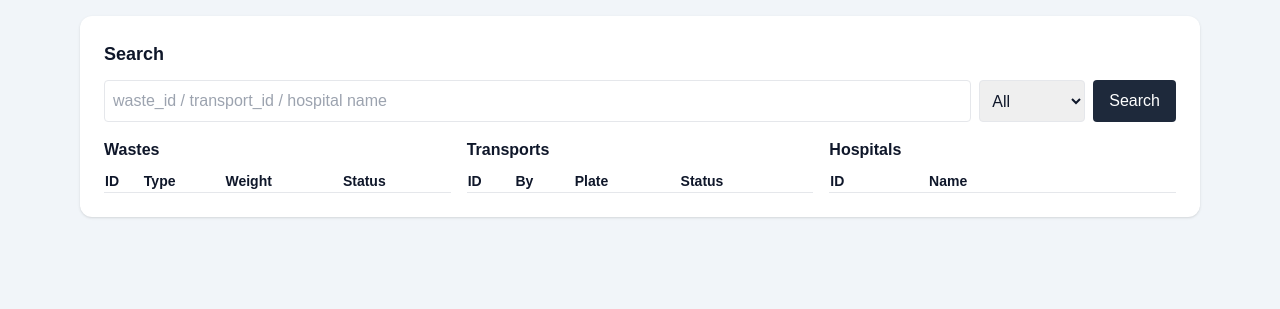
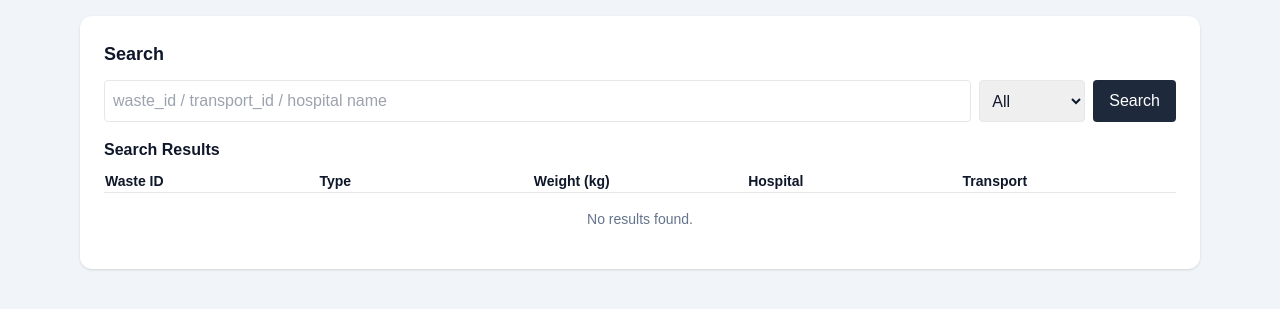
Before and after one commit to baconkak/HackathonProject_Medicalwaste, a Flask app: page /search in a window 1280 px wide. Shown: the part 48-357 px from the top of the page. Run offline with Flask 3, Linux system fonts and the light colour scheme; the visitor is signed in with stand-in values (Sample User, id 1); lists and menus that the app fills with data are empty; some libraries are stand-ins or nearby versions.

Commit message:
search upgrade

```diff
--- a/status_flow.py
+++ b/status_flow.py
@@ -33,7 +33,6 @@ def latest_status(ref_type, ref_id):
          .order_by(StatusEvent.at.desc()).first())
     return e.status if e else None
 
-
 def advance_waste(waste_id, user_id, allow_skip=False, to_status=None):
     cur = latest_status('waste', waste_id)
     target = to_status if (allow_skip and to_status) else _next(WASTE_FLOW, cur)
@@ -65,11 +64,12 @@ def advance_transport(transport_id, user_id, allow_skip=False, to_status=None):
     db.session.add(ev)
     db.session.flush()
     # If batch: when transport starts moving to In Transit etc., cascade to all wastes in that transport
-    if target in ("On Truck","In Transit","Arrived Disposal Site","In Disposal","Completed"):
+    if target in TRANSPORT_FLOW:
         for wot in WasteOnTransport.query.filter_by(transport_id=transport_id).all():
             # Advance waste correspondingly (best-effort, ignore errors if already ahead)
             try:
-                advance_waste(wot.waste_id, user_id)
+                if target in WASTE_FLOW:
+                    advance_waste(wot.waste_id, user_id, allow_skip=True, to_status=target)
             except Exception:
                 pass
     return target
--- a/templates/search.html
+++ b/templates/search.html
@@ -13,53 +13,127 @@
     <button class="bg-slate-800 text-white px-4 py-2 rounded">Search</button>
   </form>
 
-  <div class="grid md:grid-cols-3 gap-4">
-    <div>
-      <h3 class="font-semibold">Wastes</h3>
-      <table class="w-full text-sm mt-2">
-        <thead><tr class="text-left border-b"><th>ID</th><th>Type</th><th>Weight</th><th>Status</th></tr></thead>
+  <h3 class="font-semibold">Search Results</h3>
+
+  <!-- Desktop Table -->
+  <div class="hidden md:block">
+    <table class="w-full text-sm mt-2 table-fixed">
+      <thead>
+        <tr class="text-left border-b">
+          <th class="w-1/5">Waste ID</th>
+          <th class="w-1/5">Type</th>
+          <th class="w-1/5">Weight (kg)</th>
+          <th class="w-1/5">Hospital</th>
+          <th class="w-1/5">Transport</th>
+        </tr>
+      </thead>
       <tbody>
-          {% for w in results.wastes %}
+        {% for r in results %}
           <tr class="border-b hover:bg-slate-50">
-              <td><a class="text-teal-700 underline" href="/waste/{{ w.waste_id }}">{{ w.waste_id }}</a></td>
-              <td>{{ w.type }}</td>
-              <td>{{ '%.2f'|format(w.weight) }}</td>
-              <td>{{ w.status or '-' }}</td>
+            <!-- Waste Data -->
+            <td class="truncate">
+              <a class="text-teal-700 underline" href="/waste/{{ r.waste.id }}">{{ r.waste.id }}</a>
+              <br>
+              <span class="text-slate-500">{{ r.waste.status or '-' }}</span>
+            </td>
+            <td class="truncate">{{ r.waste.type }}</td>
+            <td class="truncate">{{ '%.2f'|format(r.waste.weight) }}</td>
+
+            <!-- Hospital Data -->
+            <td class="truncate">
+              {% if r.hospital %}
+                {{ r.hospital.name }} ({{ r.hospital.id }})
+              {% else %}
+                -
+              {% endif %}
+            </td>
+
+            <!-- Transport Data -->
+            <td class="truncate">
+              {% if r.transport %}
+                <a class="text-teal-700 underline" href="/transport/{{ r.transport.id }}">{{ r.transport.id }}</a>
+                <br>
+                <span class="text-slate-500">{{ r.transport.plate or '-' }} | {{ r.transport.status or '-' }}</span>
+              {% else %}
+                -
+              {% endif %}
+            </td>
+          </tr>
+        {% else %}
+          <tr>
+            <td colspan="5" class="text-center py-4 text-slate-500">No results found.</td>
           </tr>
         {% endfor %}
       </tbody>
     </table>
   </div>
+
+  <!-- Mobile View: A list of cards -->
+  <div class="block md:hidden mt-2 space-y-4">
+    {% for r in results %}
+      <div class="border rounded-lg p-4 space-y-2">
+        <!-- Waste -->
         <div>
-      <h3 class="font-semibold">Transports</h3>
-      <table class="w-full text-sm mt-2">
-        <thead><tr class="text-left border-b"><th>ID</th><th>By</th><th>Plate</th><th>Status</th></tr></thead>
-        <tbody>
-          {% for t in results.transports %}
-            <tr class="border-b hover:bg-slate-50">
-              <td><a class="text-teal-700 underline" href="/transport/{{ t.transport_id }}">{{ t.transport_id }}</a></td>
-              <td>{{ t.by or '-' }}</td>
-              <td>{{ t.plate or '-' }}</td>
-              <td>{{ t.status or '-' }}</td>
-            </tr>
-          {% endfor %}
-        </tbody>
-      </table>
+          <div class="flex justify-between">
+            <span class="font-bold">Waste ID:</span>
+            <a class="text-teal-700 underline truncate" href="/waste/{{ r.waste.id }}">{{ r.waste.id }}</a>
           </div>
-    <div>
-      <h3 class="font-semibold">Hospitals</h3>
-      <table class="w-full text-sm mt-2">
-        <thead><tr class="text-left border-b"><th>ID</th><th>Name</th></tr></thead>
-        <tbody>
-          {% for h in results.hospitals %}
-            <tr class="border-b hover:bg-slate-50">
-              <td>{{ h.hospital_id }}</td>
-              <td>{{ h.name }}</td>
-            </tr>
-          {% endfor %}
-        </tbody>
-      </table>
+          <div class="flex justify-between">
+            <span class="font-bold">Status:</span>
+            <span class="truncate">{{ r.waste.status or '-' }}</span>
+          </div>
+          <div class="flex justify-between">
+            <span class="font-bold">Type:</span>
+            <span class="truncate">{{ r.waste.type }}</span>
+          </div>
+          <div class="flex justify-between">
+            <span class="font-bold">Weight:</span>
+            <span class="truncate">{{ '%.2f'|format(r.waste.weight) }} kg</span>
           </div>
         </div>
+
+        <hr>
+
+        <!-- Hospital -->
+        <div class="flex justify-between">
+          <span class="font-bold">Hospital:</span>
+          <span class="truncate">
+            {% if r.hospital %}
+              {{ r.hospital.name }} ({{ r.hospital.id }})
+            {% else %}
+              -
+            {% endif %}
+          </span>
+        </div>
+
+        <hr>
+
+        <!-- Transport -->
+        <div>
+          <div class="flex justify-between">
+            <span class="font-bold">Transport:</span>
+            {% if r.transport %}
+              <a class="text-teal-700 underline truncate" href="/transport/{{ r.transport.id }}">{{ r.transport.id }}</a>
+            {% else %}
+              <span>-</span>
+            {% endif %}
+          </div>
+          {% if r.transport %}
+            <div class="flex justify-between">
+              <span class="font-bold">Plate:</span>
+              <span class="truncate">{{ r.transport.plate or '-' }}</span>
+            </div>
+            <div class="flex justify-between">
+              <span class="font-bold">Status:</span>
+              <span class="truncate">{{ r.transport.status or '-' }}</span>
+            </div>
+          {% endif %}
+        </div>
+      </div>
+    {% else %}
+      <div class="text-center py-4 text-slate-500">No results found.</div>
+    {% endfor %}
+  </div>
+
 </div>
 {% endblock %}
--- a/views.py
+++ b/views.py
@@ -42,79 +42,70 @@ def index():
 def search():
     q = (request.args.get("q") or "").strip()
     stype = request.args.get("type") or "all"
-    results = {"wastes": [], "transports": [], "hospitals": []}
+    result_rows = []
+
     if not q:
-        return render_template("search.html", q=q, results=results)
+        return render_template("search.html", q=q, results=[])
 
-    # Sets to hold unique IDs to query at the end
-    waste_ids_to_show = set()
-    transport_ids_to_show = set()
-    hospital_ids_to_show = set()
+    # We need to find all relevant waste packages first.
+    waste_ids_to_query = set()
 
-    # --- Search based on query type ---
     if stype in ("all", "waste"):
         ws = WastePackage.query.filter(WastePackage.waste_id.like(f"%{q}%")).all()
         for w in ws:
-            waste_ids_to_show.add(w.waste_id)
-            hospital_ids_to_show.add(w.hospital_id)
-
-    if stype in ("all", "transport"):
-        ts = Transport.query.filter(Transport.transport_id.like(f"%{q}%")).all()
-        for t in ts:
-            transport_ids_to_show.add(t.transport_id)
-            # Find related hospitals
-            wastes_on_transport = (
-                db.session.query(WastePackage.hospital_id)
-                .join(WasteOnTransport, WasteOnTransport.waste_id == WastePackage.waste_id)
-                .filter(WasteOnTransport.transport_id == t.transport_id)
-                .distinct().all()
-            )
-            for hosp_id, in wastes_on_transport:
-                hospital_ids_to_show.add(hosp_id)
+            waste_ids_to_query.add(w.waste_id)
 
     if stype in ("all", "hospital"):
+        # Find hospitals, then find their wastes
         hs = Hospital.query.filter(
             (Hospital.hospital_id.like(f"%{q}%")) | (Hospital.name.like(f"%{q}%"))
         ).all()
-        for h in hs:
-            hospital_ids_to_show.add(h.hospital_id)
-            # Find related wastes
-            wastes_in_hospital = WastePackage.query.filter_by(hospital_id=h.hospital_id).all()
-            for w in wastes_in_hospital:
-                waste_ids_to_show.add(w.waste_id)
+        h_ids = {h.hospital_id for h in hs}
+        wastes_in_hospitals = WastePackage.query.filter(WastePackage.hospital_id.in_(list(h_ids))).all()
+        for w in wastes_in_hospitals:
+            waste_ids_to_query.add(w.waste_id)
 
-    # --- Build final results from the collected IDs ---
-    if waste_ids_to_show:
-        wastes = WastePackage.query.filter(WastePackage.waste_id.in_(list(waste_ids_to_show))).all()
-        results["wastes"] = [
-            {
-                "waste_id": w.waste_id,
-                "type": w.waste_type,
-                "weight": float(w.weight_kg),
-                "status": latest_status("waste", w.waste_id),
-            }
-            for w in wastes
-        ]
+    if stype in ("all", "transport"):
+        # Find transports, then find their wastes
+        ts = Transport.query.filter(Transport.transport_id.like(f"%{q}%")).all()
+        t_ids = {t.transport_id for t in ts}
+        wastes_on_transports = WasteOnTransport.query.filter(WasteOnTransport.transport_id.in_(list(t_ids))).all()
+        for wot in wastes_on_transports:
+            waste_ids_to_query.add(wot.waste_id)
 
-    if transport_ids_to_show:
-        transports = Transport.query.filter(Transport.transport_id.in_(list(transport_ids_to_show))).all()
-        results["transports"] = [
-            {
-                "transport_id": t.transport_id,
-                "by": t.transport_by,
-                "plate": t.vehicle_plate,
-                "status": latest_status("transport", t.transport_id),
-            }
-            for t in transports
-        ]
+    # Now we have a set of all relevant waste IDs. Let's build the rows.
+    if waste_ids_to_query:
+        wastes = WastePackage.query.filter(WastePackage.waste_id.in_(list(waste_ids_to_query))).all()
+        for w in wastes:
+            # For each waste, find its hospital and transport
+            hospital = Hospital.query.get(w.hospital_id)
+            transport = (
+                db.session.query(Transport)
+                .join(WasteOnTransport, WasteOnTransport.transport_id == Transport.transport_id)
+                .filter(WasteOnTransport.waste_id == w.waste_id)
+                .first()
+            )
 
-    if hospital_ids_to_show:
-        hospitals = Hospital.query.filter(Hospital.hospital_id.in_(list(hospital_ids_to_show))).all()
-        results["hospitals"] = [
-            {"hospital_id": h.hospital_id, "name": h.name} for h in hospitals
-        ]
+            result_rows.append({
+                "waste": {
+                    "id": w.waste_id,
+                    "type": w.waste_type,
+                    "weight": float(w.weight_kg),
+                    "status": latest_status("waste", w.waste_id)
+                },
+                "hospital": {
+                    "id": hospital.hospital_id,
+                    "name": hospital.name
+                } if hospital else None,
+                "transport": {
+                    "id": transport.transport_id,
+                    "by": transport.transport_by,
+                    "plate": transport.vehicle_plate,
+                    "status": latest_status("transport", transport.transport_id)
+                } if transport else None
+            })
 
-    return render_template("search.html", q=q, results=results)
+    return render_template("search.html", q=q, results=result_rows)
 
 
 @bp.route("/waste/<waste_id>")
```
Lines whose indentation alone changed are shown as unchanged.
